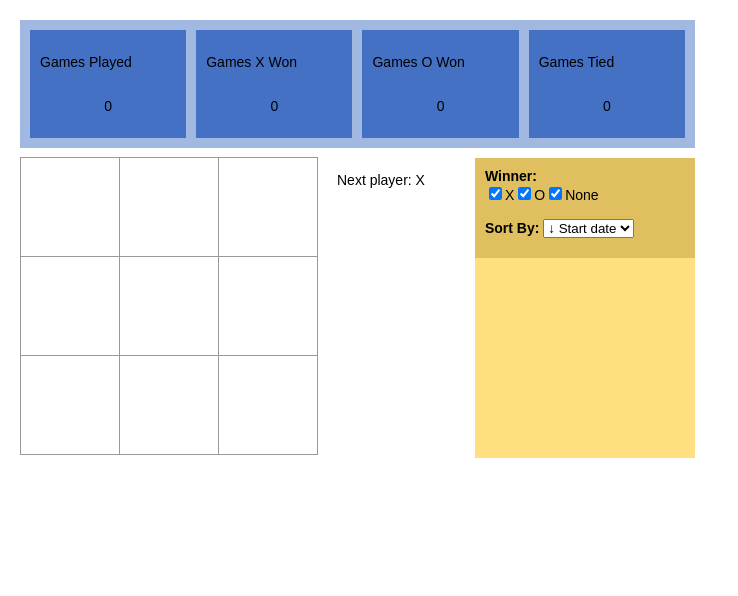
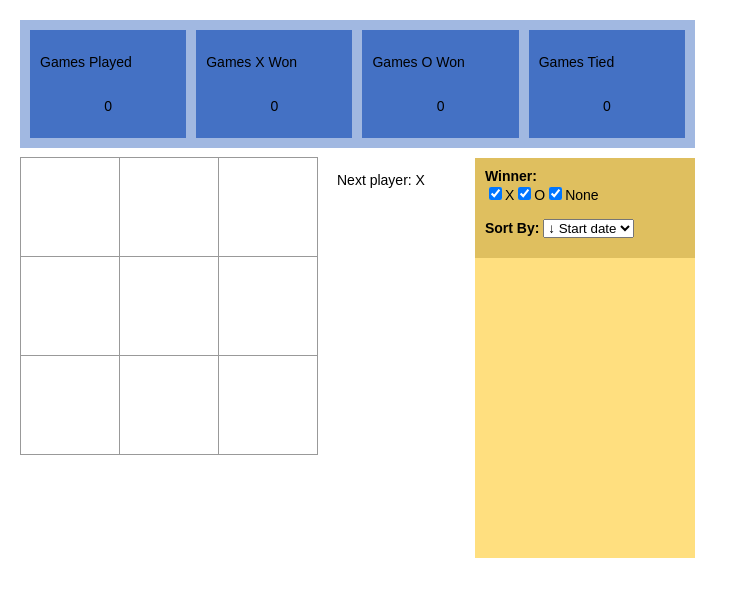
Before and after one commit to JorgeTiagoVila/react_tictactoe, a React (Create React App) app: page / in a window 1280 px wide. Shown: the top 596 px of the page, without its empty margins (0-738 px from the left). Built offline with nearby package versions, Linux system fonts and the light colour scheme.

Commit message:
CSS fixes.

```diff
--- a/src/App.css
+++ b/src/App.css
@@ -59,13 +59,12 @@ ol, ul {
 }
 
 .gameListContainer {
-  height: 300px;
+  height: 400px;
   min-width: 220px;
   margin-left: 50px;
   background-color: #FFDF7F;
   display: flex;
   flex-direction: column;
-  overflowY: scroll;
 }
 
 .gameListHeader {
@@ -75,16 +74,28 @@ ol, ul {
   background-color: #DFBF5F;
 }
 
+.gameListCards {
+  flex: 1;
+  align-self: stretch;
+  padding: 10px;
+  display: flex;
+  flex-direction: column;
+  overflow-y: auto;
+}
+
 .bottomPadding {
   padding: 5px;
 }
 
 .gameCard {
-  width: 200px;
+  align-self: stretch;
   padding: 10px;
-  margin: 10px;
-  margin-bottom: 0;
+  margin-top: 10px;
   background-color: #FFC000;
+}
+
+.gameCard:first-child {
+  margin-top: 0;
 }
 
 .button {
--- a/src/containers/GameListContainer.js
+++ b/src/containers/GameListContainer.js
@@ -26,6 +26,7 @@ class GameListContainer extends Component {
                 onToggleFilter={this.props.actions.toggleFilter}
                 onChangeSortField={this.props.actions.setSortField}
             />
+            <div className="gameListCards">
             {this.props.games.map((game, index) =>
                 <GameRow
                     key={uuid()}
@@ -34,7 +35,7 @@ class GameListContainer extends Component {
                     onRowClick={this.onRowClick}
                 />
             )}
-            <div className="bottomPadding" />
+            </div>
         </div>
     }
 }
```
